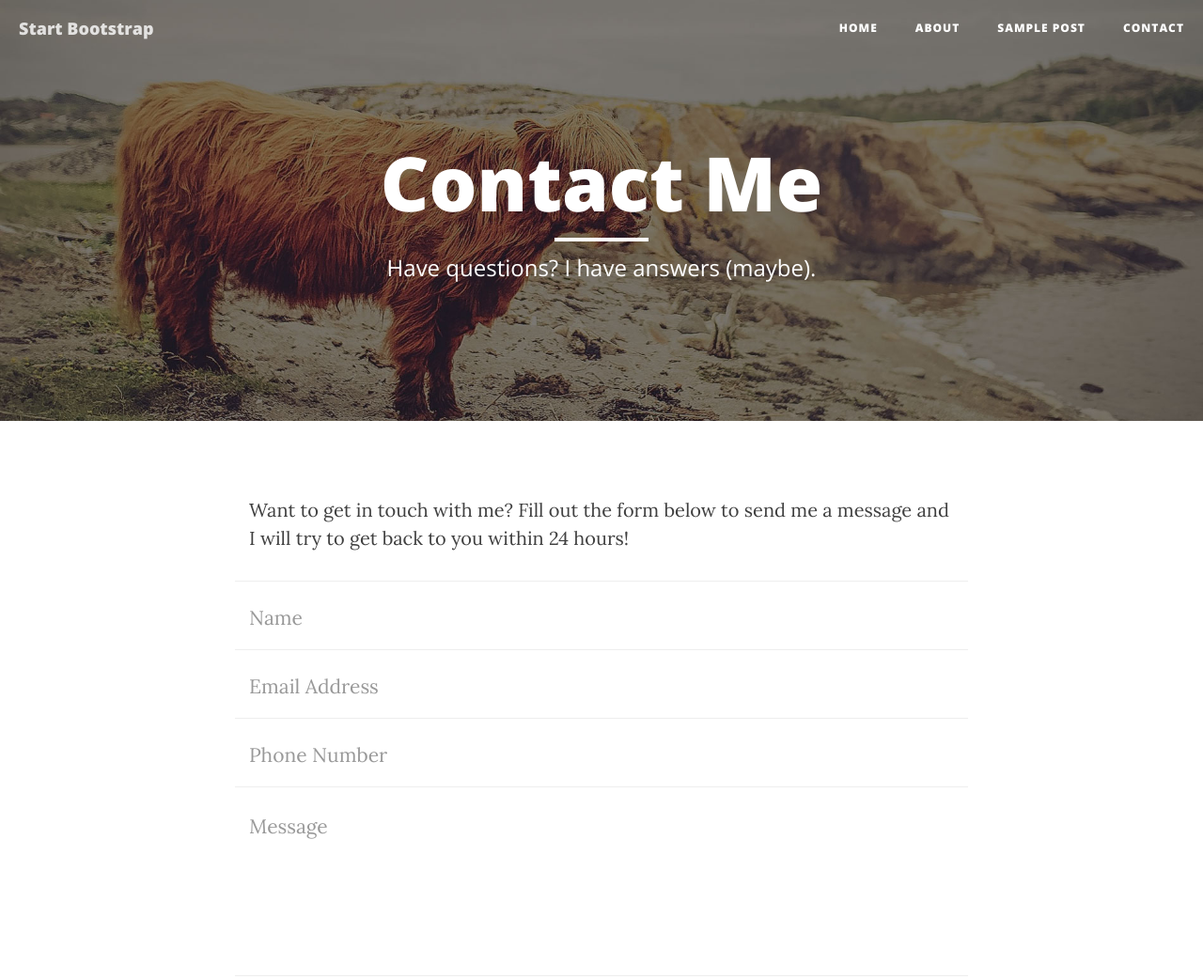
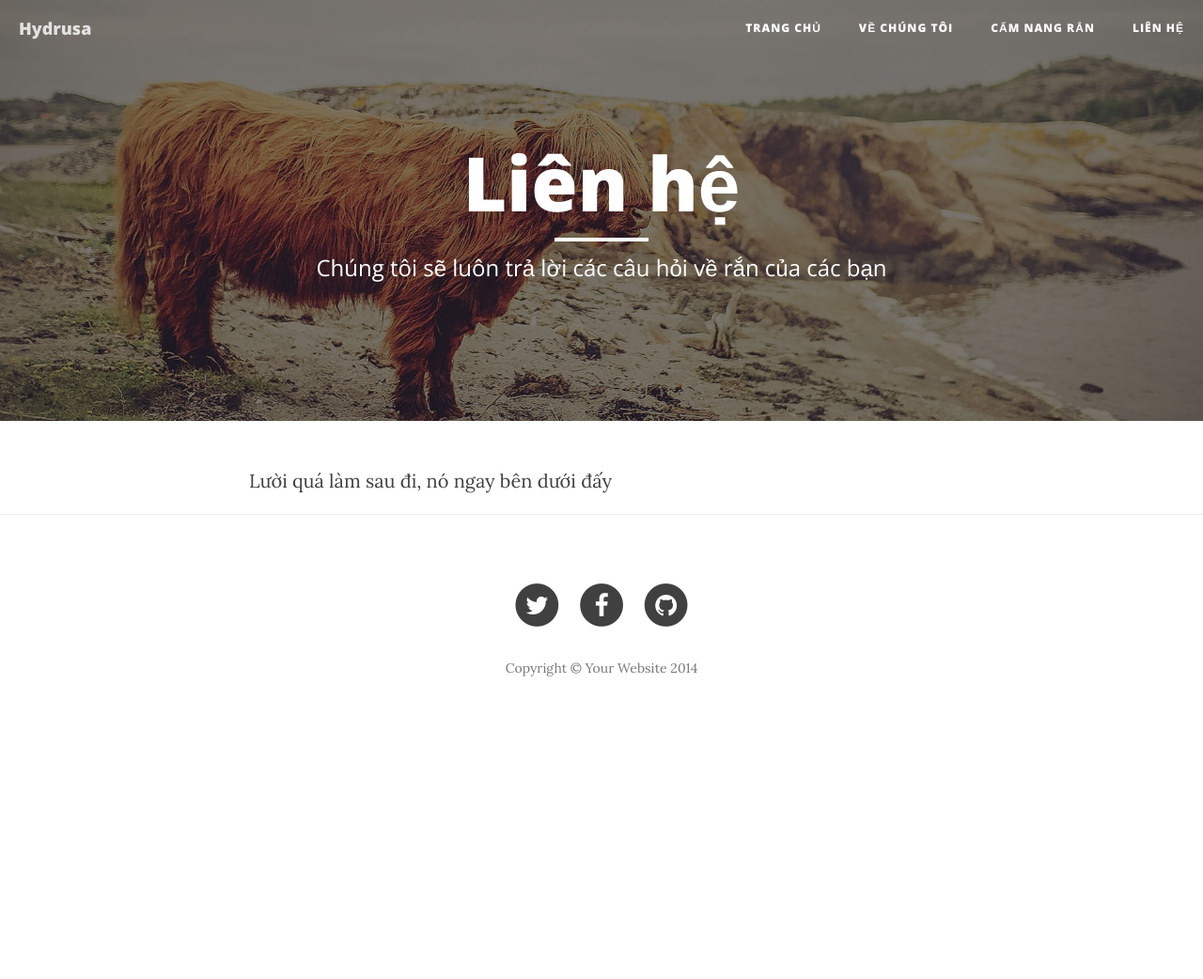
Before and after one commit to DUK-maybe/Snaker, a plain HTML site: page contact.html in a window 1280 px wide. Shown: the top 1042 px of the page at 94% size. After the commit the page ends 800 px from the top, so only its background shows below. Drawn offline with nearby package versions, Linux system fonts and the light colour scheme.

Commit message:
changed alot

```diff
--- a/contact.html
+++ b/contact.html
@@ -9,7 +9,7 @@
     <meta name="description" content="">
     <meta name="author" content="">
 
-    <title>Clean Blog - Contact</title>
+    <title>Hydrusa</title>
 
     <!-- Bootstrap Core CSS -->
     <link href="css/bootstrap.min.css" rel="stylesheet">
@@ -44,23 +44,23 @@
                     <span class="icon-bar"></span>
                     <span class="icon-bar"></span>
                 </button>
-                <a class="navbar-brand" href="index.html">Start Bootstrap</a>
+                <a class="navbar-brand" href="index.html">Hydrusa</a>
             </div>
 
             <!-- Collect the nav links, forms, and other content for toggling -->
             <div class="collapse navbar-collapse" id="bs-example-navbar-collapse-1">
                 <ul class="nav navbar-nav navbar-right">
                     <li>
-                        <a href="index.html">Home</a>
+                        <a href="index.html">Trang chủ</a>
                     </li>
                     <li>
-                        <a href="about.html">About</a>
+                        <a href="about.html">Về chúng tôi</a>
                     </li>
                     <li>
-                        <a href="post.html">Sample Post</a>
+                        <a href="post.html">Cẩm nang rắn</a>
                     </li>
                     <li>
-                        <a href="contact.html">Contact</a>
+                        <a href="contact.html">liên hệ</a>
                     </li>
                 </ul>
             </div>
@@ -76,9 +76,9 @@
             <div class="row">
                 <div class="col-lg-8 col-lg-offset-2 col-md-10 col-md-offset-1">
                     <div class="page-heading">
-                        <h1>Contact Me</h1>
+                        <h1>Liên hệ</h1>
                         <hr class="small">
-                        <span class="subheading">Have questions? I have answers (maybe).</span>
+                        <span class="subheading">Chúng tôi sẽ luôn trả lời các câu hỏi về rắn của các bạn</span>
                     </div>
                 </div>
             </div>
@@ -89,11 +89,14 @@
     <div class="container">
         <div class="row">
             <div class="col-lg-8 col-lg-offset-2 col-md-10 col-md-offset-1">
-                <p>Want to get in touch with me? Fill out the form below to send me a message and I will try to get back to you within 24 hours!</p>
+                Lười quá làm sau đi,
+                nó ngay bên dưới đấy
+            </div>
+                <!-- <p>Want to get in touch with me? Fill out the form below to send me a message and I will try to get back to you within 24 hours!</p> -->
                 <!-- Contact Form - Enter your email address on line 19 of the mail/contact_me.php file to make this form work. -->
                 <!-- WARNING: Some web hosts do not allow emails to be sent through forms to common mail hosts like Gmail or Yahoo. It's recommended that you use a private domain email address! -->
                 <!-- NOTE: To use the contact form, your site must be on a live web host with PHP! The form will not work locally! -->
-                <form name="sentMessage" id="contactForm" novalidate>
+                <!-- <form name="sentMessage" id="contactForm" novalidate>
                     <div class="row control-group">
                         <div class="form-group col-xs-12 floating-label-form-group controls">
                             <label>Name</label>
@@ -130,7 +133,7 @@
                         </div>
                     </div>
                 </form>
-            </div>
+            </div> -->
         </div>
     </div>
 
```
